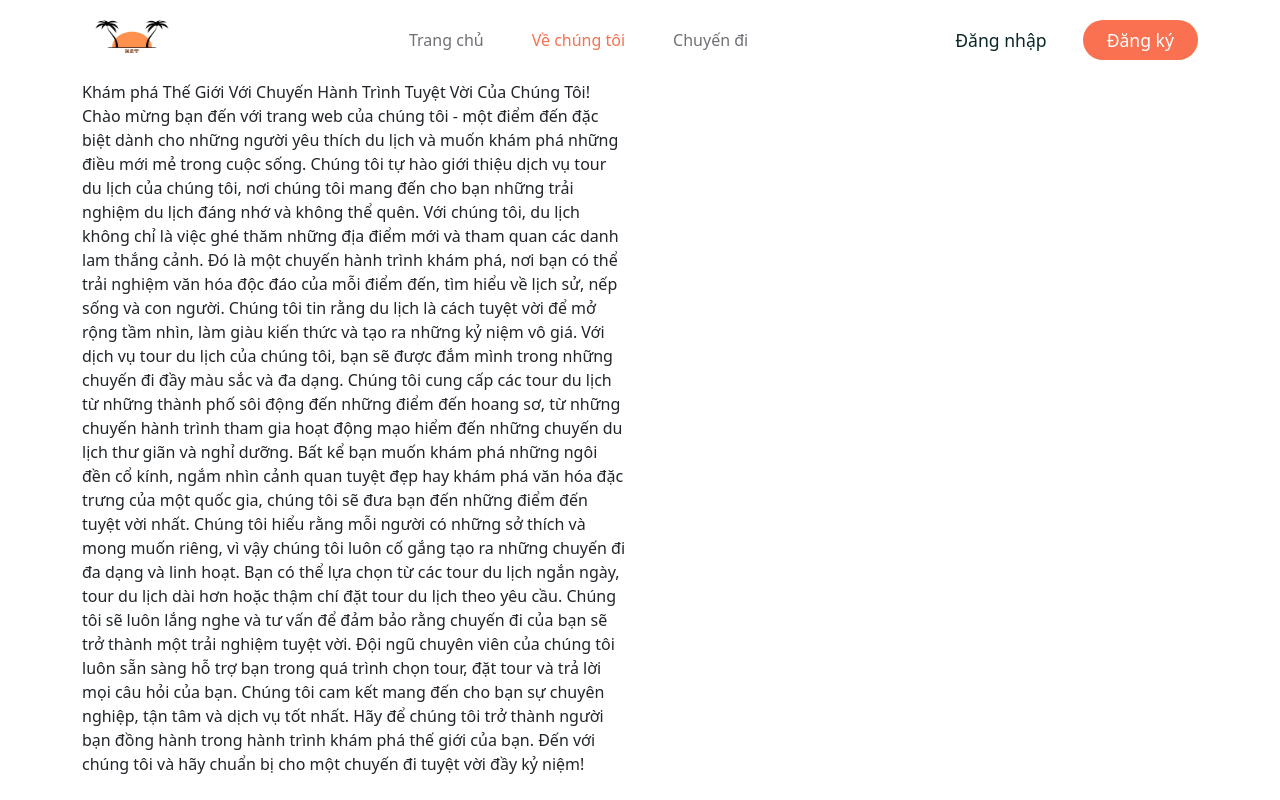
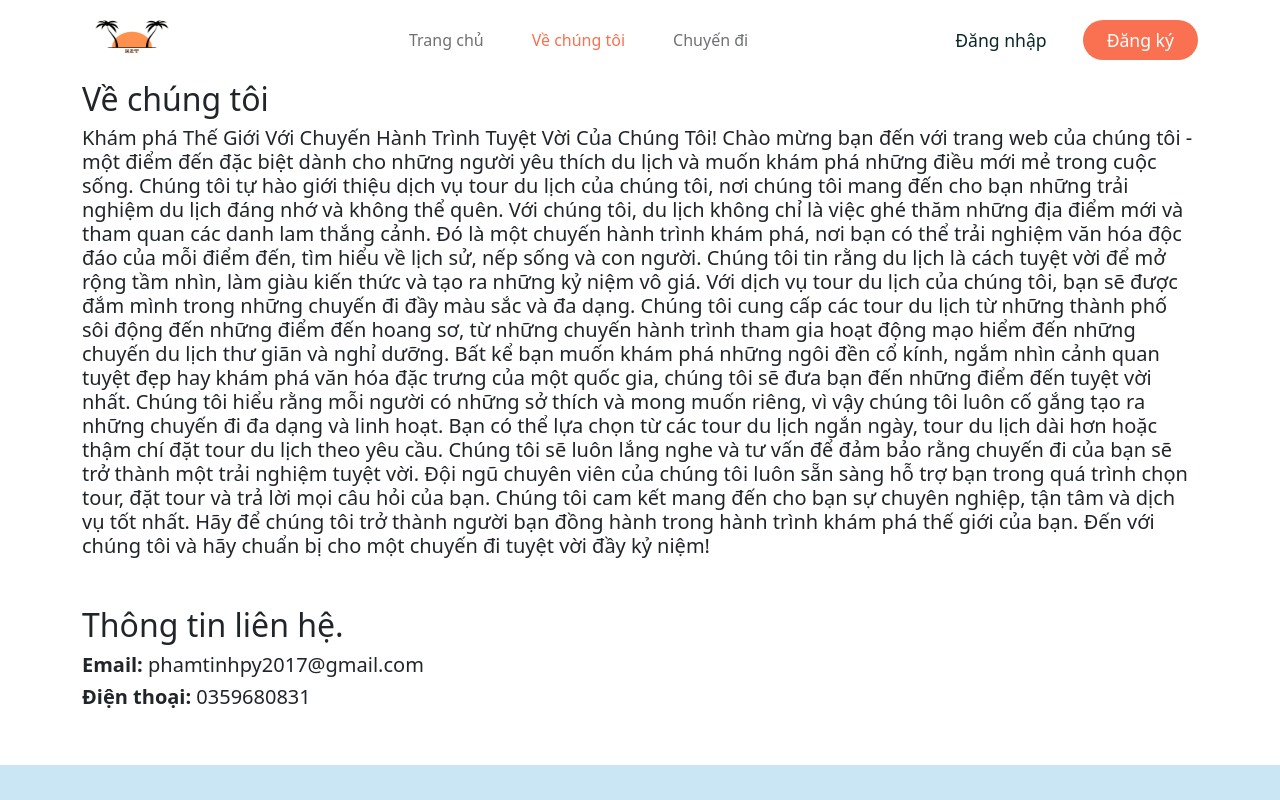
Before and after one commit to PhamTinh1904/web-travel, a React (Vite) app: page /about in a window 1280 px wide. Shown: the top 800 px of the page. Built offline with nearby package versions, Linux system fonts and the light colour scheme; a web font is replaced by a local one.

Commit message:
update about page

```diff
--- a/src/pages/About.jsx
+++ b/src/pages/About.jsx
@@ -1,45 +1,60 @@
 import { Col, Container, Row } from "reactstrap";
+import NewsLetter from "../shared/NewsLetter/NewsLetter";
 
 const About = () => {
   return (
+    <>
       <Container>
         <Row>
-        <Col lg="6">
-          <p>
+          <Col lg="12">
+            <h2>Về chúng tôi</h2>
+            <h5>
               Khám phá Thế Giới Với Chuyến Hành Trình Tuyệt Vời Của Chúng Tôi!
               Chào mừng bạn đến với trang web của chúng tôi - một điểm đến đặc
               biệt dành cho những người yêu thích du lịch và muốn khám phá những
               điều mới mẻ trong cuộc sống. Chúng tôi tự hào giới thiệu dịch vụ
               tour du lịch của chúng tôi, nơi chúng tôi mang đến cho bạn những
               trải nghiệm du lịch đáng nhớ và không thể quên. Với chúng tôi, du
-            lịch không chỉ là việc ghé thăm những địa điểm mới và tham quan các
-            danh lam thắng cảnh. Đó là một chuyến hành trình khám phá, nơi bạn
-            có thể trải nghiệm văn hóa độc đáo của mỗi điểm đến, tìm hiểu về
-            lịch sử, nếp sống và con người. Chúng tôi tin rằng du lịch là cách
-            tuyệt vời để mở rộng tầm nhìn, làm giàu kiến thức và tạo ra những kỷ
-            niệm vô giá. Với dịch vụ tour du lịch của chúng tôi, bạn sẽ được đắm
-            mình trong những chuyến đi đầy màu sắc và đa dạng. Chúng tôi cung
-            cấp các tour du lịch từ những thành phố sôi động đến những điểm đến
-            hoang sơ, từ những chuyến hành trình tham gia hoạt động mạo hiểm đến
-            những chuyến du lịch thư giãn và nghỉ dưỡng. Bất kể bạn muốn khám
-            phá những ngôi đền cổ kính, ngắm nhìn cảnh quan tuyệt đẹp hay khám
-            phá văn hóa đặc trưng của một quốc gia, chúng tôi sẽ đưa bạn đến
-            những điểm đến tuyệt vời nhất. Chúng tôi hiểu rằng mỗi người có
-            những sở thích và mong muốn riêng, vì vậy chúng tôi luôn cố gắng tạo
-            ra những chuyến đi đa dạng và linh hoạt. Bạn có thể lựa chọn từ các
-            tour du lịch ngắn ngày, tour du lịch dài hơn hoặc thậm chí đặt tour
-            du lịch theo yêu cầu. Chúng tôi sẽ luôn lắng nghe và tư vấn để đảm
-            bảo rằng chuyến đi của bạn sẽ trở thành một trải nghiệm tuyệt vời.
-            Đội ngũ chuyên viên của chúng tôi luôn sẵn sàng hỗ trợ bạn trong quá
-            trình chọn tour, đặt tour và trả lời mọi câu hỏi của bạn. Chúng tôi
-            cam kết mang đến cho bạn sự chuyên nghiệp, tận tâm và dịch vụ tốt
-            nhất. Hãy để chúng tôi trở thành người bạn đồng hành trong hành
-            trình khám phá thế giới của bạn. Đến với chúng tôi và hãy chuẩn bị
-            cho một chuyến đi tuyệt vời đầy kỷ niệm!
-          </p>
+              lịch không chỉ là việc ghé thăm những địa điểm mới và tham quan
+              các danh lam thắng cảnh. Đó là một chuyến hành trình khám phá, nơi
+              bạn có thể trải nghiệm văn hóa độc đáo của mỗi điểm đến, tìm hiểu
+              về lịch sử, nếp sống và con người. Chúng tôi tin rằng du lịch là
+              cách tuyệt vời để mở rộng tầm nhìn, làm giàu kiến thức và tạo ra
+              những kỷ niệm vô giá. Với dịch vụ tour du lịch của chúng tôi, bạn
+              sẽ được đắm mình trong những chuyến đi đầy màu sắc và đa dạng.
+              Chúng tôi cung cấp các tour du lịch từ những thành phố sôi động
+              đến những điểm đến hoang sơ, từ những chuyến hành trình tham gia
+              hoạt động mạo hiểm đến những chuyến du lịch thư giãn và nghỉ
+              dưỡng. Bất kể bạn muốn khám phá những ngôi đền cổ kính, ngắm nhìn
+              cảnh quan tuyệt đẹp hay khám phá văn hóa đặc trưng của một quốc
+              gia, chúng tôi sẽ đưa bạn đến những điểm đến tuyệt vời nhất. Chúng
+              tôi hiểu rằng mỗi người có những sở thích và mong muốn riêng, vì
+              vậy chúng tôi luôn cố gắng tạo ra những chuyến đi đa dạng và linh
+              hoạt. Bạn có thể lựa chọn từ các tour du lịch ngắn ngày, tour du
+              lịch dài hơn hoặc thậm chí đặt tour du lịch theo yêu cầu. Chúng
+              tôi sẽ luôn lắng nghe và tư vấn để đảm bảo rằng chuyến đi của bạn
+              sẽ trở thành một trải nghiệm tuyệt vời. Đội ngũ chuyên viên của
+              chúng tôi luôn sẵn sàng hỗ trợ bạn trong quá trình chọn tour, đặt
+              tour và trả lời mọi câu hỏi của bạn. Chúng tôi cam kết mang đến
+              cho bạn sự chuyên nghiệp, tận tâm và dịch vụ tốt nhất. Hãy để
+              chúng tôi trở thành người bạn đồng hành trong hành trình khám phá
+              thế giới của bạn. Đến với chúng tôi và hãy chuẩn bị cho một chuyến
+              đi tuyệt vời đầy kỷ niệm!
+            </h5>
+            <div className=" mt-12">
+              <h2>Thông tin liên hệ.</h2>
+              <h5>
+                <strong>Email: </strong>phamtinhpy2017@gmail.com
+              </h5>
+              <h5>
+                <strong>Điện thoại: </strong>0359680831
+              </h5>
+            </div>
           </Col>
         </Row>
       </Container>
+      <NewsLetter />
+    </>
   );
 };
 
--- a/src/shared/TourCard/TourCard.jsx
+++ b/src/shared/TourCard/TourCard.jsx
@@ -52,7 +52,7 @@ const TourCard = ({ tour }) => {
             {totalRating === 0 ? "Not rated" : <span>({reviews.length})</span>}
           </span>
         </div>
-        <h5 className="tour__title mb-2">
+        <h5 className="tour__title mb-2 h-[54px]">
           <Link to={`/tour/${_id}`} className=" text-lg">
             {title}
           </Link>
```
Lines whose indentation alone changed are shown as unchanged.
